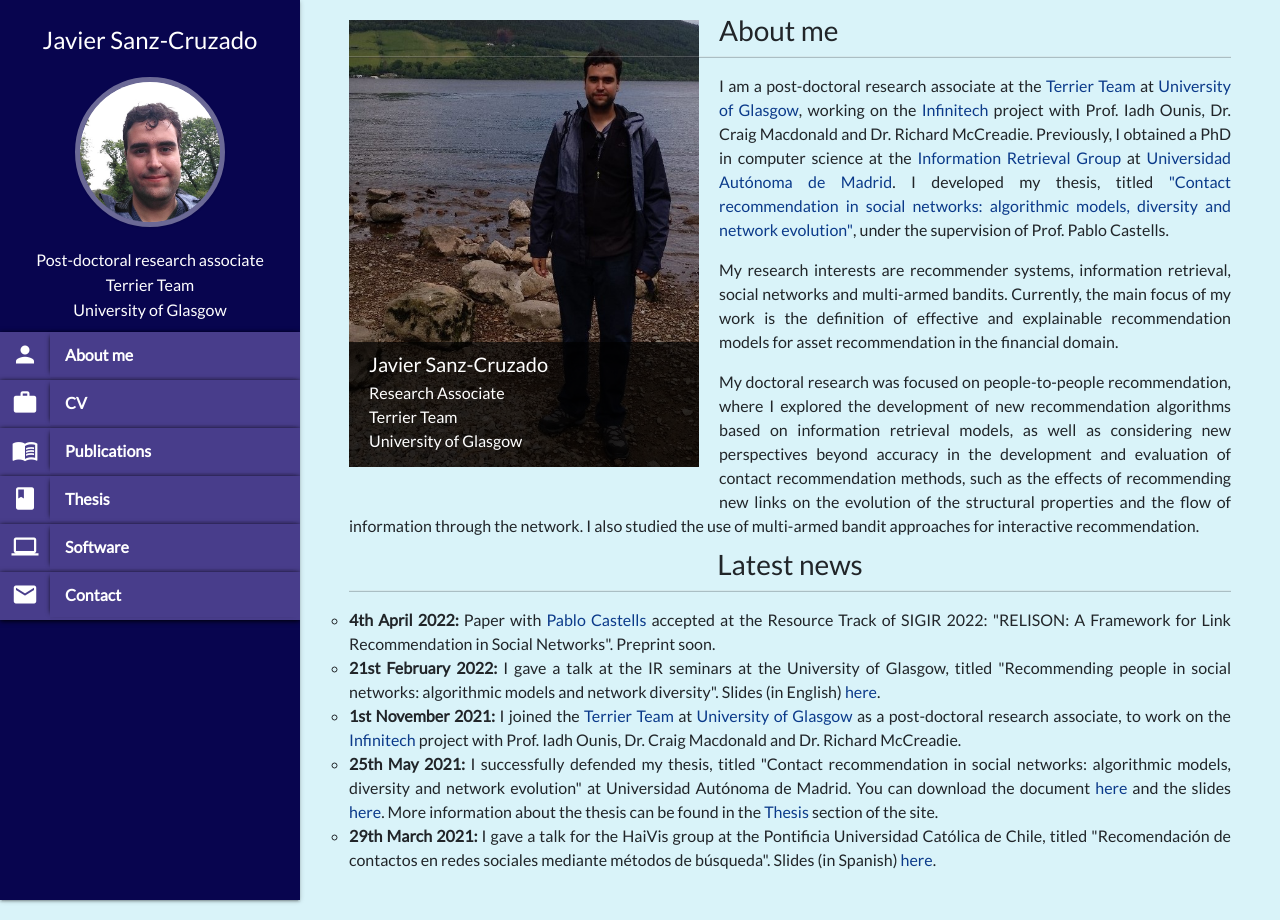
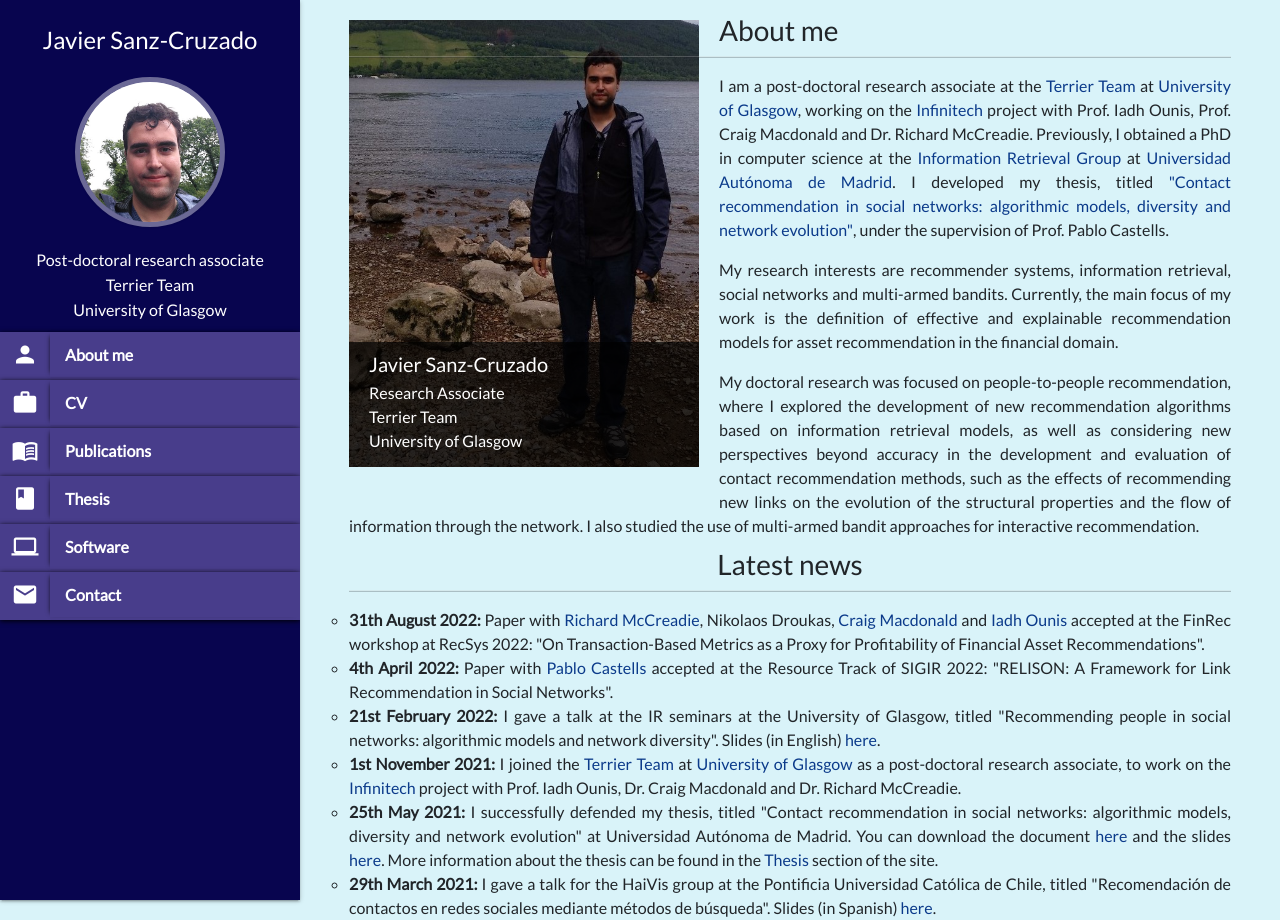
Before and after one commit to JavierSanzCruza/javiersanzcruza.github.io, a Jekyll site: the page built from index.md, in a window 1280 px wide. Built offline with Jekyll 4.4.1, drawn with Linux system fonts in a browser that asks for light colours; nearby versions of some CDN libraries.

Commit message:
Added new paper
Added FinRec 2022 paper information.

```diff
--- a/_data/conferences.yml
+++ b/_data/conferences.yml
@@ -12,7 +12,7 @@
     - recommender systems
     - contact recommendation
     - link prediction
-  # link: https://javiersanzcruza.github.io/assets/relison-sigir2022-cameraready.pdf
+  link: https://javiersanzcruza.github.io/assets/papers/sigir2022.pdf
   poster: https://javiersanzcruza.github.io/assets/posters/sigir2022-poster.pdf
   code: https://github.com/ir-uam/RELISON
 
--- a/index.md
+++ b/index.md
@@ -23,7 +23,7 @@ title: Home
 			<div style="font-size:28px">About me</div>
 			<hr class="solid">
 			<div style="text-align: justify">
-				<p>I am a post-doctoral research associate at the <a href="http://terrierteam.dcs.gla.ac.uk/index.html">Terrier Team</a> at <a href="https://www.gla.ac.uk">University of Glasgow</a>, working on the <a href="https://www.infinitech-h2020.eu/">Infinitech</a> project with Prof. Iadh Ounis, Dr. Craig Macdonald and Dr. Richard McCreadie. Previously, I obtained a PhD in computer science at the <a href="http://ir.ii.uam.es">Information Retrieval Group</a> at <a href="http://www.uam.es">Universidad Autónoma de Madrid</a>. I developed my thesis, titled <a href="https://javiersanzcruza.github.io/jsanzcruzado-phdthesis.pdf">"Contact recommendation in social networks: algorithmic models, diversity and network evolution"</a>, under the supervision of Prof. Pablo Castells.</p>
+				<p>I am a post-doctoral research associate at the <a href="http://terrierteam.dcs.gla.ac.uk/index.html">Terrier Team</a> at <a href="https://www.gla.ac.uk">University of Glasgow</a>, working on the <a href="https://www.infinitech-h2020.eu/">Infinitech</a> project with Prof. Iadh Ounis, Prof. Craig Macdonald and Dr. Richard McCreadie. Previously, I obtained a PhD in computer science at the <a href="http://ir.ii.uam.es">Information Retrieval Group</a> at <a href="http://www.uam.es">Universidad Autónoma de Madrid</a>. I developed my thesis, titled <a href="https://javiersanzcruza.github.io/jsanzcruzado-phdthesis.pdf">"Contact recommendation in social networks: algorithmic models, diversity and network evolution"</a>, under the supervision of Prof. Pablo Castells.</p>
 				<p>My research interests are recommender systems, information retrieval, social networks and multi-armed bandits. Currently, the main focus of my work is the definition of effective and explainable recommendation models for asset recommendation in the financial domain.</p>
 				<p> My doctoral research was focused on people-to-people recommendation, where I explored the development of new recommendation algorithms based on information retrieval models, as well as considering new perspectives beyond accuracy in the development and evaluation of contact recommendation methods, such as the effects of recommending new links on the evolution of the structural properties and the flow of information through the network. I also studied the use of multi-armed bandit approaches for interactive recommendation.</p>
 			</div>
@@ -35,7 +35,8 @@ title: Home
 	<div style="align: left; font-size:28px">Latest news</div>
 	<hr class="solid">
 	<ul>
-		<li style="text-align: justify; list-style-type: circle"><b>4th April 2022:</b> Paper with <a href="https://castells.github.io/">Pablo Castells</a> accepted at the Resource Track of SIGIR 2022: "RELISON: A Framework for Link Recommendation in Social Networks". Preprint soon.</li>
+		<li style="text-align: justify; list-style-type: circle"><b>31th August 2022:</b> Paper with <a href="http://dcs.gla.ac.uk/~richardm/Home/">Richard McCreadie</a>, Nikolaos Droukas, <a href="http://www.dcs.gla.ac.uk/~craigm/">Craig Macdonald</a> and <a href="http://www.dcs.gla.ac.uk/~ounis/">Iadh Ounis</a> accepted at the FinRec workshop at RecSys 2022: "On Transaction-Based Metrics as a Proxy for Profitability of Financial Asset Recommendations".</li>
+		<li style="text-align: justify; list-style-type: circle"><b>4th April 2022:</b> Paper with <a href="https://castells.github.io/">Pablo Castells</a> accepted at the Resource Track of SIGIR 2022: "RELISON: A Framework for Link Recommendation in Social Networks".</li>
 		<li style="text-align: justify; list-style-type: circle"><b>21st February 2022:</b> I gave a talk at the IR seminars at the University of Glasgow, titled "Recommending people in social networks: algorithmic models and network diversity". Slides (in English) <a href="/assets/slides/ir-seminar-glasgow-february-2022.pdf">here</a>.</li>
 		<li style="text-align: justify; list-style-type: circle"><b>1st November 2021:</b> I joined the <a href="http://terrierteam.dcs.gla.ac.uk/index.html">Terrier Team</a> at <a href="https://www.gla.ac.uk">University of Glasgow</a> as a post-doctoral research associate, to work on the <a href="https://www.infinitech-h2020.eu/">Infinitech</a> project with Prof. Iadh Ounis, Dr. Craig Macdonald and Dr. Richard McCreadie.</li>
 		<li style="text-align: justify; list-style-type: circle"><b>25th May 2021:</b> I successfully defended my thesis, titled "Contact recommendation in social networks: algorithmic models, diversity and network evolution" at Universidad Autónoma de Madrid. You can download the document <a href="https://javiersanzcruza.github.io/jsanzcruzado-phdthesis.pdf">here</a> and the slides <a href="https://javiersanzcruza.github.io/thesis-slides.pdf">here</a>. More information about the thesis can be found in the <a href="/thesis">Thesis</a> section of the site.</li>
```
Also changed, not shown: _data/workshops.yml (+25 -0 lines), 2 other files.
